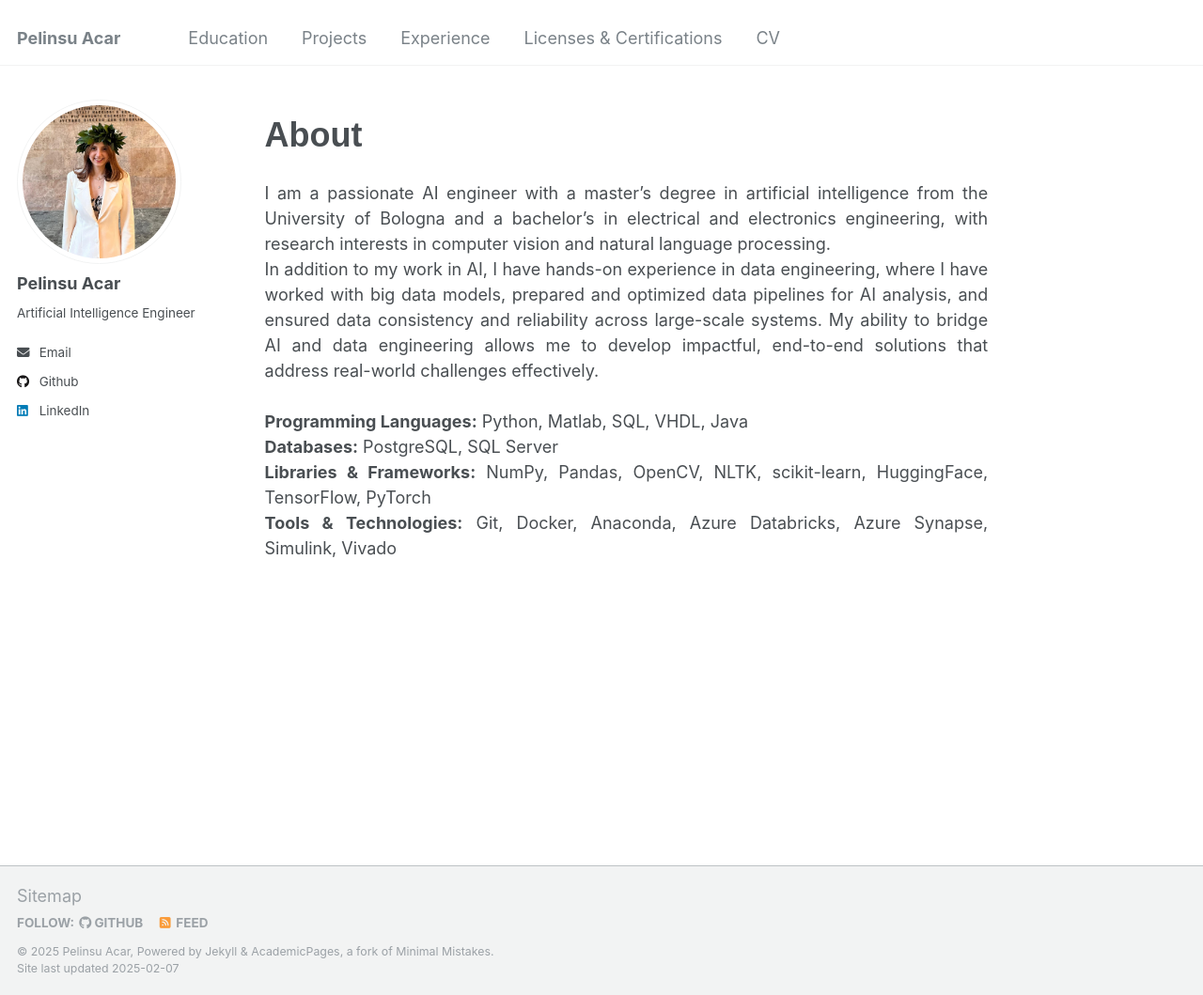
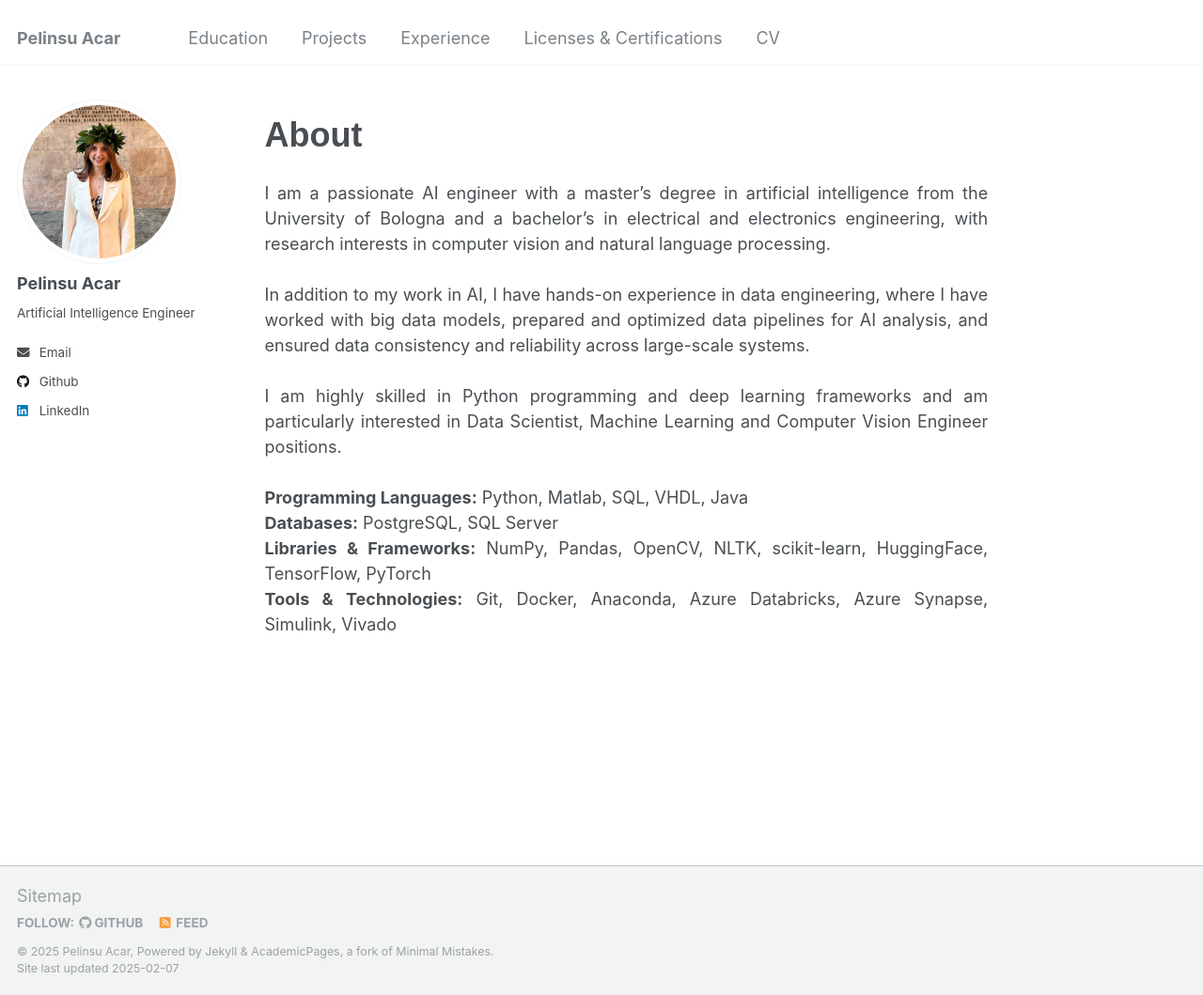
Before and after one commit to pelinsuacar/pelinsuacar.github.io, a Jekyll site: the page built from _pages/about.md, in a window 1280 px wide and 1059 px high. Shown: the whole window at 94% size. Built offline with Jekyll 4.4.1, drawn with Linux system fonts in a browser that asks for light colours.

Commit message:
Update about.md

```diff
--- a/_pages/about.md
+++ b/_pages/about.md
@@ -43,9 +43,13 @@ redirect_from:
     <p>
       I am a passionate AI engineer with a master’s degree in artificial intelligence from the University of Bologna and a bachelor’s in electrical and electronics engineering, with research interests in computer vision and natural language processing.
     </p>
-
+    <br>
     <p>
-      In addition to my work in AI, I have hands-on experience in data engineering, where I have worked with big data models, prepared and optimized data pipelines for AI analysis, and ensured data consistency and reliability across large-scale systems. My ability to bridge AI and data engineering allows me to develop impactful, end-to-end solutions that address real-world challenges effectively.
+      In addition to my work in AI, I have hands-on experience in data engineering, where I have worked with big data models, prepared and optimized data pipelines for AI analysis, and ensured data consistency and reliability across large-scale systems.
+    </p>
+    <br>
+    <p>
+      I am highly skilled in Python programming and deep learning frameworks and am particularly interested in Data Scientist, Machine Learning and Computer Vision Engineer positions.
     </p>
 
     <br>
```
